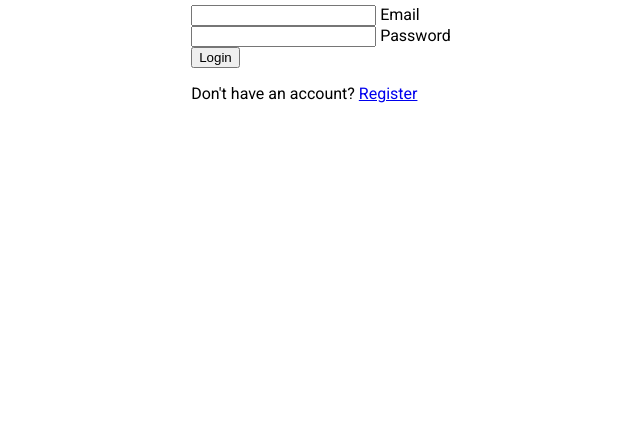
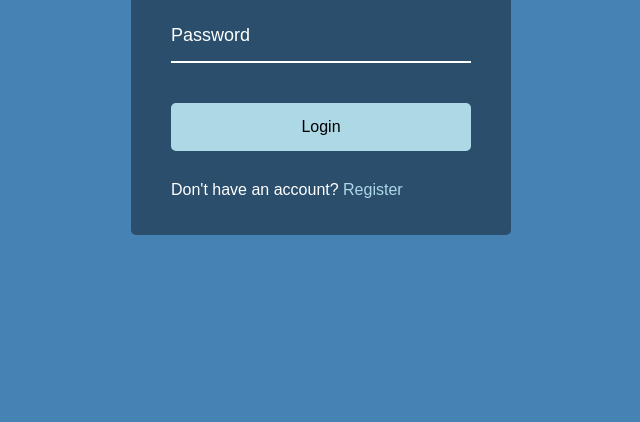
Before and after one commit to SayHelloToKam/form-wave-animation1, a plain HTML site: page index.html in a window 1280 px wide. Shown: the part 378-800 px from the top of the page, without its empty margins (319-959 px from the left). Drawn offline with Linux system fonts and the light colour scheme; a web font is replaced by a local one.

Commit message:
added css styles and functionality

```diff
--- a/script.js
+++ b/script.js
@@ -0,0 +1,8 @@
+const labels = document.querySelectorAll('.form-control label')
+
+labels.forEach(label => {
+    label.innerHTML = label.innerText
+        .split('')
+        .map((letter, idx) => `<span style="transition-delay:${idx * 50}ms">${letter}</span>`)
+        .join('')
+})
--- a/style.css
+++ b/style.css
@@ -1,11 +1,13 @@
-@import url('https://fonts.googleapis.com/css2?family=Roboto:wght@400;700&display=swap');
+@import url('https://fonts.googleapis.com/css?family=Muli&display=swap');
 
 * {
     box-sizing: border-box;
 }
 
 body {
-    font-family: 'Roboto', sans-serif;
+    background-color: steelblue;
+    color: #fff;
+    font-family: 'Muli', sans-serif;
     display: flex;
     flex-direction: column;
     align-items: center;
@@ -14,3 +16,85 @@ body {
     overflow: hidden;
     margin: 0;
 }
+
+.container {
+    background-color: rgba(0, 0, 0, 0.4);
+    padding: 20px 40px;
+    border-radius: 5px;
+}
+
+.container h1 {
+    text-align: center;
+    margin-bottom: 30px;
+}
+
+.container a {
+    text-decoration: none;
+    color: #add8e6;
+}
+
+.btn {
+    cursor: pointer;
+    display: inline-block;
+    width: 100%;
+    background: #add8e6;
+    padding: 15px;
+    font-family: inherit;
+    font-size: 16px;
+    border: 0;
+    border-radius: 5px;
+}
+
+.btn:focus {
+    outline: 0;
+}
+
+.btn:active {
+    transform: scale(0.98);
+}
+
+.text {
+    margin-top: 30px;
+}
+
+.form-control {
+    position: relative;
+    margin: 20px 0 40px;
+    width: 300px;
+}
+
+.form-control input {
+    background-color: transparent;
+    border: 0;
+    border-bottom: 2px #fff solid;
+    display: block;
+    width: 100%;
+    padding: 15px 0;
+    font-size: 18px;
+    color: #fff;
+}
+
+.form-control input:focus,
+.form-control input:valid {
+    outline: 0;
+    border-bottom-color: #add8e6;
+}
+
+.form-control label {
+    position: absolute;
+    top: 15px;
+    left: 0;
+}
+
+.form-control label span {
+    display: inline-block;
+    font-size: 18px;
+    min-width: 5px;
+    transition: 0.3s cubic-bezier(0.68, -0.55, 0.265, 1.55);
+}
+
+.form-control input:focus + label span,
+.form-control input:valid + label span {
+    color: #add8e6;
+    transform: translateY(-30px);
+}
```
Also changed, not shown: index.html (+0 -3 lines).
